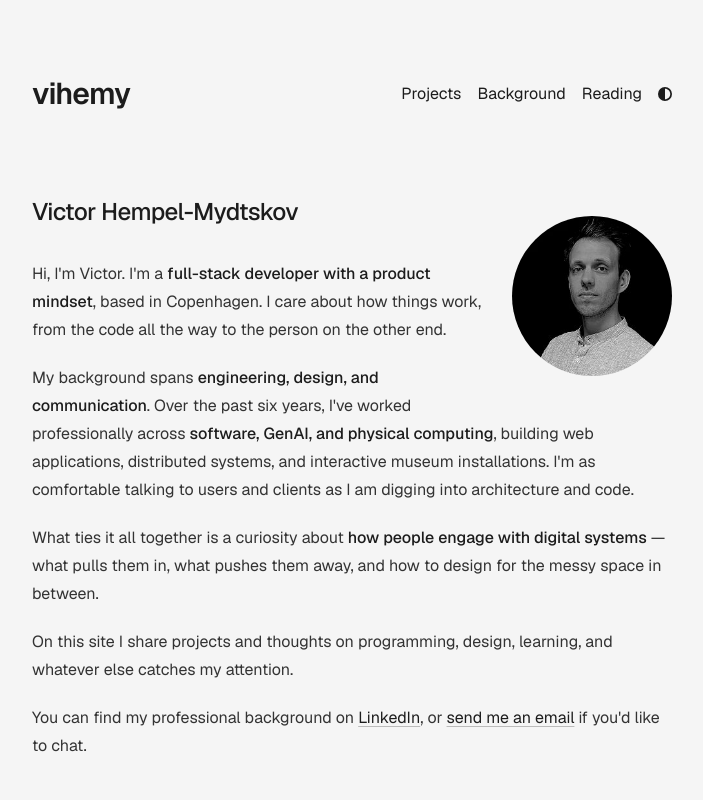
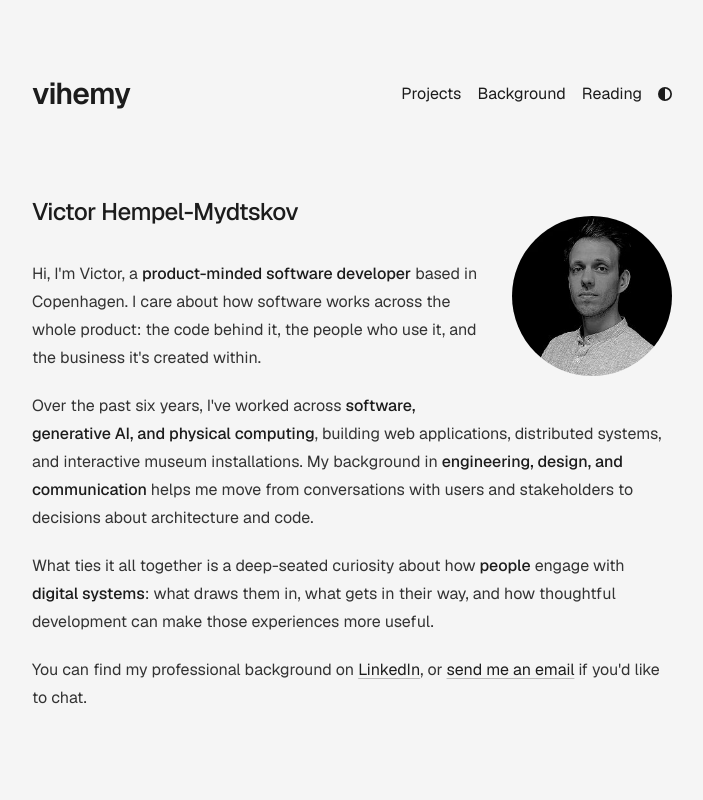
Before and after one commit to vihemy/portfolio, a Next.js app: page / in a window 1280 px wide. Shown: the top 800 px of the page, without its empty margins (288-991 px from the left). Built offline with nearby package versions, Linux system fonts and the light colour scheme.

Commit message:
Update copy

```diff
--- a/app/page.tsx
+++ b/app/page.tsx
@@ -26,29 +26,26 @@ export default function Page() {
 
       <div className="prose">
         <p>
-          Hi, I'm Victor. I'm a{" "}
-          <strong>full-stack developer with a product mindset</strong>, based in
-          Copenhagen. I care about how things work, from the code all the way to
-          the person on the other end.
+          Hi, I'm Victor, a{" "}
+          <strong>product-minded software developer</strong> based in
+          Copenhagen. I care about how software works across the whole product:
+          the code behind it, the people who use it, and the business it's created within.
         </p>
         <p>
-          My background spans{" "}
-          <strong>engineering, design, and communication</strong>. Over the past
-          six years, I've worked professionally across{" "}
-          <strong>software, GenAI, and physical computing</strong>, building web
-          applications, distributed systems, and interactive museum
-          installations. I'm as comfortable talking to users and clients as I am
-          digging into architecture and code.
+          Over the past six years, I've worked across{" "}
+          <strong>software, generative AI, and physical computing</strong>,
+          building web applications, distributed systems, and interactive museum
+          installations. My background in{" "}
+          <strong>engineering, design, and communication</strong> helps me move
+          from conversations with users and stakeholders to decisions about
+          architecture and code.
         </p>
         <p>
-          What ties it all together is a curiosity about{" "}
-          <strong>how people engage with digital systems</strong>{" "}
-          — what pulls them in, what pushes them away, and how to design for the
-          messy space in between.
-        </p>
-        <p>
-          On this site I share projects and thoughts on programming, design,
-          learning, and whatever else catches my attention.
+          What ties it all together is a deep-seated curiosity about{" "}
+          how <strong>people</strong> engage with{" "}
+          <strong>digital systems</strong>: what draws them in, what gets in
+          their way, and how thoughtful development can make those experiences
+          more useful.
         </p>
         <p>
           You can find my professional background on{" "}
```
